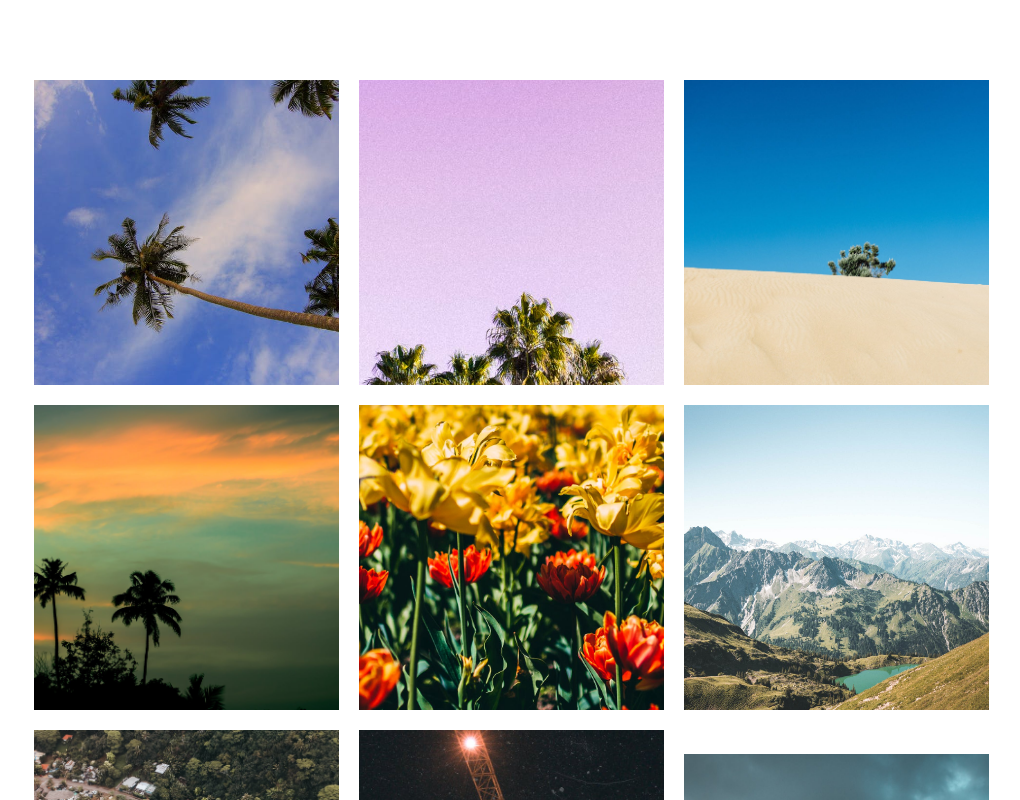
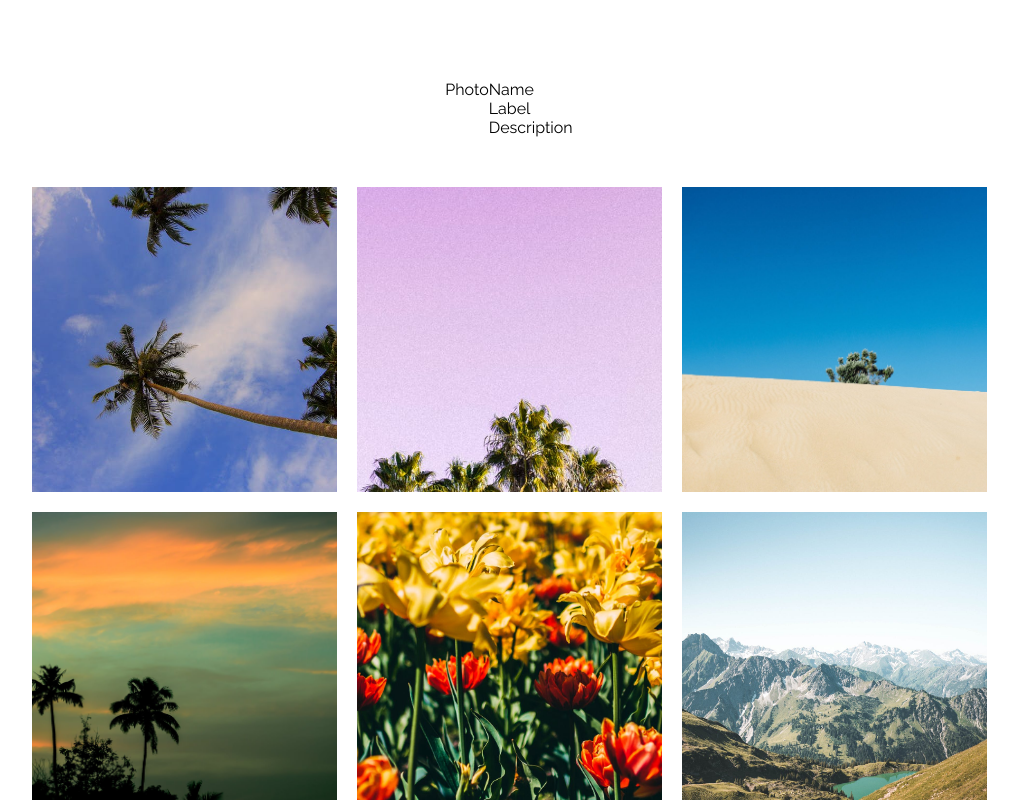
Before and after one commit to MZ1387/GridGallery, a React (Create React App) app: page /gallery in a window 1280 px wide. Shown: the top 800 px of the page, without its empty margins (131-1151 px from the left). Built offline with nearby package versions, Linux system fonts and the light colour scheme.

Commit message:
Setup grid-template-areas for UserGrid

```diff
--- a/src/App.js
+++ b/src/App.js
@@ -1,6 +1,7 @@
 import React from "react";
 import { BrowserRouter as Router, Switch, Route, Link } from "react-router-dom";
 import styled, { css } from 'styled-components';
+import UserGrid from "./Profile/UserGrid";
 
 // This example shows how to render two different screens
 // (or the same screen in a different context) at the same url,
@@ -108,13 +109,13 @@
   display: grid;
   grid-template-columns: repeat(3, 305px);
   gap: 20px;
-  width: 950px;
-  margin: auto;
-  margin-top: 80px;
+  justify-content: center;
 `;
 
 function Gallery() {
   return (
+    <div>
+      <UserGrid />
       <PhotoGrid>
         {IMAGES.map(i => (
           <Link
@@ -129,6 +130,7 @@
           </Link>
         ))}
       </PhotoGrid>
+    </div>
   );
 }
 
--- /dev/null
+++ b/src/Profile/UserGrid.js
@@ -0,0 +1,41 @@
+import React from "react";
+import styled, { css } from 'styled-components';
+
+const UserGridStyled = styled.div`
+    display: grid;
+    justify-content: center;
+    margin-top: 80px;
+    margin-bottom: 50px;
+    grid-template-areas:
+        'photo name'
+        'photo label'
+        'photo description'
+`;
+
+const Photo = styled.div`
+    grid-area: photo;
+`;
+
+const Name = styled.div`
+    grid-area: name;
+`;
+
+const Label = styled.div`
+ grid-area: label;
+`;
+
+const Description = styled.div`
+    grid-area: description;
+`;
+
+
+export default () => {
+    return (
+        <UserGridStyled>
+            <Photo>Photo</Photo>
+            <Name>Name</Name>
+            <Label>Label</Label>
+            <Description>Description</Description>
+        </UserGridStyled>
+    );
+}
```
Lines whose indentation alone changed are shown as unchanged.
